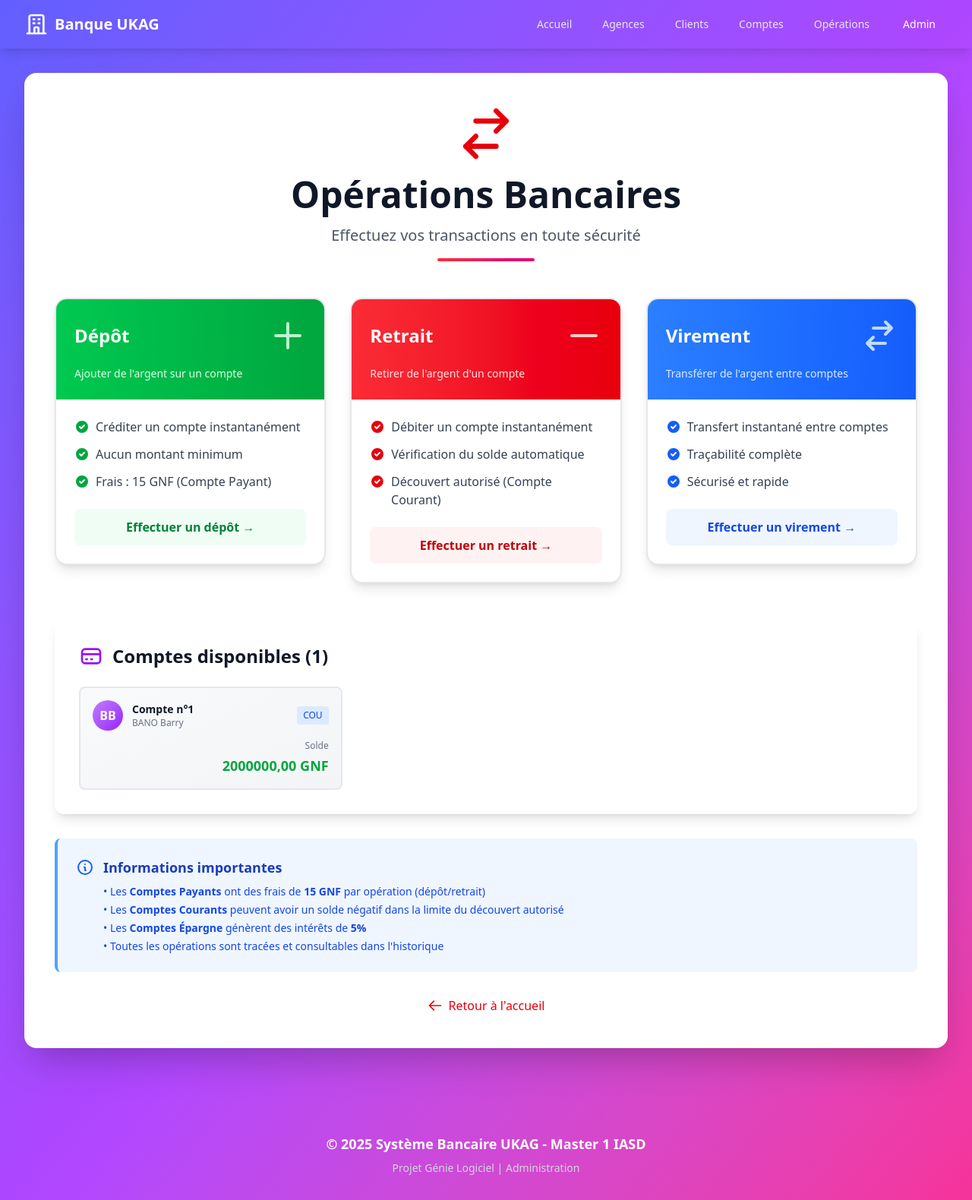
After one commit to Bano-Barry/banque-app-ukag, a Django app: page /operations/ in a window 1280 px wide. The commit adds this page. Shown: the whole page at 76% size. Run offline with Django 5.2, Linux system fonts and the light colour scheme; data comes from the database, SQL or seed files in the repository; both versions use the stored data as it was after the commit; some libraries are stand-ins or nearby versions.

Commit message:
Add deposit and operations templates for banking application

```diff
--- a/banque/templates/banque/compte_detail.html
+++ b/banque/templates/banque/compte_detail.html
@@ -1,5 +1,4 @@
-{% extends 'banque/base.html' %} {% block title %}Détails du Compte n°{{
-compte.code }} - Système Bancaire UKAG{% endblock %} {% block content %}
+{% extends 'banque/base.html' %} {% block title %}Détails du Compte n°{{compte.code }} - Système Bancaire UKAG{% endblock %} {% block content %}
 
 <!-- HEADER -->
 <div class="flex items-center justify-between mb-8">
@@ -341,8 +340,7 @@ compte.code }} - Système Bancaire UKAG{% endblock %} {% block content %}
           d="M12 8v4l3 3m6-3a9 9 0 11-18 0 9 9 0 0118 0z"
         ></path>
       </svg>
-      Historique des opérations ({{ operations|length }} dernière{{
-      operations|length|pluralize }})
+      Historique des opérations ({{ operations|length }} dernière{{ operations|length|pluralize }})
     </h3>
   </div>
 
--- /dev/null
+++ b/banque/templates/banque/operations.html
@@ -0,0 +1,237 @@
+{% extends 'banque/base.html' %}
+
+{% block title %}Opérations Bancaires - Système Bancaire UKAG{% endblock %}
+
+{% block content %}
+
+<!-- HEADER -->
+<div class="text-center mb-12">
+    <div class="flex justify-center mb-4">
+        <svg class="w-20 h-20 text-red-600" fill="none" stroke="currentColor" viewBox="0 0 24 24">
+            <path stroke-linecap="round" stroke-linejoin="round" stroke-width="2" d="M8 7h12m0 0l-4-4m4 4l-4 4m0 6H4m0 0l4 4m-4-4l4-4"></path>
+        </svg>
+    </div>
+    <h1 class="text-5xl font-extrabold text-gray-900 mb-4">
+        Opérations Bancaires
+    </h1>
+    <p class="text-xl text-gray-600">
+        Effectuez vos transactions en toute sécurité
+    </p>
+    <div class="mt-4 h-1 w-32 bg-gradient-to-r from-red-500 to-pink-600 mx-auto rounded-full"></div>
+</div>
+
+<!-- TYPES D'OPÉRATIONS -->
+<div class="grid grid-cols-1 md:grid-cols-3 gap-8 mb-12">
+    <!-- DÉPÔT -->
+    <a href="{% url 'depot' %}" class="group">
+        <div class="bg-white border-2 border-gray-200 rounded-2xl shadow-lg hover:shadow-2xl transition duration-300 overflow-hidden transform hover:-translate-y-2">
+            <div class="bg-gradient-to-r from-green-500 to-green-600 p-6 text-white">
+                <div class="flex items-center justify-between mb-4">
+                    <h3 class="text-2xl font-bold">Dépôt</h3>
+                    <svg class="w-12 h-12 text-green-200" fill="none" stroke="currentColor" viewBox="0 0 24 24">
+                        <path stroke-linecap="round" stroke-linejoin="round" stroke-width="2" d="M12 4v16m8-8H4"></path>
+                    </svg>
+                </div>
+                <p class="text-green-100 text-sm">Ajouter de l'argent sur un compte</p>
+            </div>
+            <div class="p-6">
+                <ul class="space-y-3 text-gray-700">
+                    <li class="flex items-start">
+                        <svg class="w-5 h-5 text-green-600 mr-2 mt-0.5" fill="currentColor" viewBox="0 0 20 20">
+                            <path fill-rule="evenodd" d="M10 18a8 8 0 100-16 8 8 0 000 16zm3.707-9.293a1 1 0 00-1.414-1.414L9 10.586 7.707 9.293a1 1 0 00-1.414 1.414l2 2a1 1 0 001.414 0l4-4z" clip-rule="evenodd"></path>
+                        </svg>
+                        <span>Créditer un compte instantanément</span>
+                    </li>
+                    <li class="flex items-start">
+                        <svg class="w-5 h-5 text-green-600 mr-2 mt-0.5" fill="currentColor" viewBox="0 0 20 20">
+                            <path fill-rule="evenodd" d="M10 18a8 8 0 100-16 8 8 0 000 16zm3.707-9.293a1 1 0 00-1.414-1.414L9 10.586 7.707 9.293a1 1 0 00-1.414 1.414l2 2a1 1 0 001.414 0l4-4z" clip-rule="evenodd"></path>
+                        </svg>
+                        <span>Aucun montant minimum</span>
+                    </li>
+                    <li class="flex items-start">
+                        <svg class="w-5 h-5 text-green-600 mr-2 mt-0.5" fill="currentColor" viewBox="0 0 20 20">
+                            <path fill-rule="evenodd" d="M10 18a8 8 0 100-16 8 8 0 000 16zm3.707-9.293a1 1 0 00-1.414-1.414L9 10.586 7.707 9.293a1 1 0 00-1.414 1.414l2 2a1 1 0 001.414 0l4-4z" clip-rule="evenodd"></path>
+                        </svg>
+                        <span>Frais : 15 GNF (Compte Payant)</span>
+                    </li>
+                </ul>
+                <div class="mt-6">
+                    <div class="bg-green-50 text-green-700 px-4 py-3 rounded-lg font-semibold text-center group-hover:bg-green-100 transition">
+                        Effectuer un dépôt →
+                    </div>
+                </div>
+            </div>
+        </div>
+    </a>
+
+    <!-- RETRAIT -->
+    <a href="{% url 'retrait' %}" class="group">
+        <div class="bg-white border-2 border-gray-200 rounded-2xl shadow-lg hover:shadow-2xl transition duration-300 overflow-hidden transform hover:-translate-y-2">
+            <div class="bg-gradient-to-r from-red-500 to-red-600 p-6 text-white">
+                <div class="flex items-center justify-between mb-4">
+                    <h3 class="text-2xl font-bold">Retrait</h3>
+                    <svg class="w-12 h-12 text-red-200" fill="none" stroke="currentColor" viewBox="0 0 24 24">
+                        <path stroke-linecap="round" stroke-linejoin="round" stroke-width="2" d="M20 12H4"></path>
+                    </svg>
+                </div>
+                <p class="text-red-100 text-sm">Retirer de l'argent d'un compte</p>
+            </div>
+            <div class="p-6">
+                <ul class="space-y-3 text-gray-700">
+                    <li class="flex items-start">
+                        <svg class="w-5 h-5 text-red-600 mr-2 mt-0.5" fill="currentColor" viewBox="0 0 20 20">
+                            <path fill-rule="evenodd" d="M10 18a8 8 0 100-16 8 8 0 000 16zm3.707-9.293a1 1 0 00-1.414-1.414L9 10.586 7.707 9.293a1 1 0 00-1.414 1.414l2 2a1 1 0 001.414 0l4-4z" clip-rule="evenodd"></path>
+                        </svg>
+                        <span>Débiter un compte instantanément</span>
+                    </li>
+                    <li class="flex items-start">
+                        <svg class="w-5 h-5 text-red-600 mr-2 mt-0.5" fill="currentColor" viewBox="0 0 20 20">
+                            <path fill-rule="evenodd" d="M10 18a8 8 0 100-16 8 8 0 000 16zm3.707-9.293a1 1 0 00-1.414-1.414L9 10.586 7.707 9.293a1 1 0 00-1.414 1.414l2 2a1 1 0 001.414 0l4-4z" clip-rule="evenodd"></path>
+                        </svg>
+                        <span>Vérification du solde automatique</span>
+                    </li>
+                    <li class="flex items-start">
+                        <svg class="w-5 h-5 text-red-600 mr-2 mt-0.5" fill="currentColor" viewBox="0 0 20 20">
+                            <path fill-rule="evenodd" d="M10 18a8 8 0 100-16 8 8 0 000 16zm3.707-9.293a1 1 0 00-1.414-1.414L9 10.586 7.707 9.293a1 1 0 00-1.414 1.414l2 2a1 1 0 001.414 0l4-4z" clip-rule="evenodd"></path>
+                        </svg>
+                        <span>Découvert autorisé (Compte Courant)</span>
+                    </li>
+                </ul>
+                <div class="mt-6">
+                    <div class="bg-red-50 text-red-700 px-4 py-3 rounded-lg font-semibold text-center group-hover:bg-red-100 transition">
+                        Effectuer un retrait →
+                    </div>
+                </div>
+            </div>
+        </div>
+    </a>
+
+    <!-- VIREMENT -->
+    <a href="{% url 'virement' %}" class="group">
+        <div class="bg-white border-2 border-gray-200 rounded-2xl shadow-lg hover:shadow-2xl transition duration-300 overflow-hidden transform hover:-translate-y-2">
+            <div class="bg-gradient-to-r from-blue-500 to-blue-600 p-6 text-white">
+                <div class="flex items-center justify-between mb-4">
+                    <h3 class="text-2xl font-bold">Virement</h3>
+                    <svg class="w-12 h-12 text-blue-200" fill="none" stroke="currentColor" viewBox="0 0 24 24">
+                        <path stroke-linecap="round" stroke-linejoin="round" stroke-width="2" d="M8 7h12m0 0l-4-4m4 4l-4 4m0 6H4m0 0l4 4m-4-4l4-4"></path>
+                    </svg>
+                </div>
+                <p class="text-blue-100 text-sm">Transférer de l'argent entre comptes</p>
+            </div>
+            <div class="p-6">
+                <ul class="space-y-3 text-gray-700">
+                    <li class="flex items-start">
+                        <svg class="w-5 h-5 text-blue-600 mr-2 mt-0.5" fill="currentColor" viewBox="0 0 20 20">
+                            <path fill-rule="evenodd" d="M10 18a8 8 0 100-16 8 8 0 000 16zm3.707-9.293a1 1 0 00-1.414-1.414L9 10.586 7.707 9.293a1 1 0 00-1.414 1.414l2 2a1 1 0 001.414 0l4-4z" clip-rule="evenodd"></path>
+                        </svg>
+                        <span>Transfert instantané entre comptes</span>
+                    </li>
+                    <li class="flex items-start">
+                        <svg class="w-5 h-5 text-blue-600 mr-2 mt-0.5" fill="currentColor" viewBox="0 0 20 20">
+                            <path fill-rule="evenodd" d="M10 18a8 8 0 100-16 8 8 0 000 16zm3.707-9.293a1 1 0 00-1.414-1.414L9 10.586 7.707 9.293a1 1 0 00-1.414 1.414l2 2a1 1 0 001.414 0l4-4z" clip-rule="evenodd"></path>
+                        </svg>
+                        <span>Traçabilité complète</span>
+                    </li>
+                    <li class="flex items-start">
+                        <svg class="w-5 h-5 text-blue-600 mr-2 mt-0.5" fill="currentColor" viewBox="0 0 20 20">
+                            <path fill-rule="evenodd" d="M10 18a8 8 0 100-16 8 8 0 000 16zm3.707-9.293a1 1 0 00-1.414-1.414L9 10.586 7.707 9.293a1 1 0 00-1.414 1.414l2 2a1 1 0 001.414 0l4-4z" clip-rule="evenodd"></path>
+                        </svg>
+                        <span>Sécurisé et rapide</span>
+                    </li>
+                </ul>
+                <div class="mt-6">
+                    <div class="bg-blue-50 text-blue-700 px-4 py-3 rounded-lg font-semibold text-center group-hover:bg-blue-100 transition">
+                        Effectuer un virement →
+                    </div>
+                </div>
+            </div>
+        </div>
+    </a>
+</div>
+
+<!-- LISTE DES COMPTES DISPONIBLES -->
+{% if comptes %}
+<div class="bg-white rounded-xl shadow-lg p-8 mb-8">
+    <h2 class="text-2xl font-bold text-gray-900 mb-6 flex items-center">
+        <svg class="w-8 h-8 text-purple-600 mr-3" fill="none" stroke="currentColor" viewBox="0 0 24 24">
+            <path stroke-linecap="round" stroke-linejoin="round" stroke-width="2" d="M3 10h18M7 15h1m4 0h1m-7 4h12a3 3 0 003-3V8a3 3 0 00-3-3H6a3 3 0 00-3 3v8a3 3 0 003 3z"></path>
+        </svg>
+        Comptes disponibles ({{ comptes|length }})
+    </h2>
+
+    <div class="grid grid-cols-1 md:grid-cols-2 lg:grid-cols-3 gap-4">
+        {% for compte in comptes %}
+        <a href="{% url 'compte_detail' compte.code %}" class="block bg-gradient-to-br from-gray-50 to-gray-100 border-2 border-gray-200 rounded-lg p-4 hover:shadow-lg hover:border-purple-300 transition duration-200">
+            <div class="flex items-center justify-between mb-3">
+                <div class="flex items-center">
+                    <div class="w-10 h-10 bg-gradient-to-br from-purple-400 to-purple-600 rounded-full flex items-center justify-center text-white font-bold mr-3">
+                        {{ compte.client.prenom|first }}{{ compte.client.nom|first }}
+                    </div>
+                    <div>
+                        <p class="text-sm font-bold text-gray-900">Compte n°{{ compte.code }}</p>
+                        <p class="text-xs text-gray-500">{{ compte.client.prenom }} {{ compte.client.nom }}</p>
+                    </div>
+                </div>
+                <span class="{% if compte.type_compte == 'EPARGNE' %}bg-green-100 text-green-700{% elif compte.type_compte == 'COURANT' %}bg-blue-100 text-blue-700{% else %}bg-orange-100 text-orange-700{% endif %} px-2 py-1 rounded text-xs font-medium">
+                    {{ compte.type_compte|slice:":3" }}
+                </span>
+            </div>
+            <div class="text-right">
+                <p class="text-xs text-gray-500 mb-1">Solde</p>
+                <p class="text-lg font-bold {% if compte.solde >= 0 %}text-green-600{% else %}text-red-600{% endif %}">
+                    {{ compte.solde }} GNF
+                </p>
+            </div>
+        </a>
+        {% endfor %}
+    </div>
+</div>
+{% else %}
+<div class="bg-yellow-50 border-l-4 border-yellow-400 p-6 rounded-lg mb-8">
+    <div class="flex items-start">
+        <svg class="w-6 h-6 text-yellow-600 mr-3 mt-0.5" fill="none" stroke="currentColor" viewBox="0 0 24 24">
+            <path stroke-linecap="round" stroke-linejoin="round" stroke-width="2" d="M12 9v2m0 4h.01m-6.938 4h13.856c1.54 0 2.502-1.667 1.732-3L13.732 4c-.77-1.333-2.694-1.333-3.464 0L3.34 16c-.77 1.333.192 3 1.732 3z"></path>
+        </svg>
+        <div>
+            <h3 class="text-lg font-bold text-yellow-800 mb-2">Aucun compte disponible</h3>
+            <p class="text-yellow-700">Vous devez d'abord créer des comptes bancaires avant d'effectuer des opérations.</p>
+            <a href="/admin/banque/compte/add/" target="_blank" class="inline-flex items-center mt-4 bg-yellow-600 hover:bg-yellow-700 text-white font-semibold px-4 py-2 rounded-lg transition">
+                <svg class="w-5 h-5 mr-2" fill="none" stroke="currentColor" viewBox="0 0 24 24">
+                    <path stroke-linecap="round" stroke-linejoin="round" stroke-width="2" d="M12 4v16m8-8H4"></path>
+                </svg>
+                Créer un compte
+            </a>
+        </div>
+    </div>
+</div>
+{% endif %}
+
+<!-- INFORMATIONS -->
+<div class="bg-blue-50 border-l-4 border-blue-400 p-6 rounded-lg">
+    <div class="flex items-start">
+        <svg class="w-6 h-6 text-blue-600 mr-3 mt-0.5" fill="none" stroke="currentColor" viewBox="0 0 24 24">
+            <path stroke-linecap="round" stroke-linejoin="round" stroke-width="2" d="M13 16h-1v-4h-1m1-4h.01M21 12a9 9 0 11-18 0 9 9 0 0118 0z"></path>
+        </svg>
+        <div>
+            <h3 class="text-lg font-bold text-blue-800 mb-2">Informations importantes</h3>
+            <ul class="text-blue-700 space-y-1 text-sm">
+                <li>• Les <strong>Comptes Payants</strong> ont des frais de <strong>15 GNF</strong> par opération (dépôt/retrait)</li>
+                <li>• Les <strong>Comptes Courants</strong> peuvent avoir un solde négatif dans la limite du découvert autorisé</li>
+                <li>• Les <strong>Comptes Épargne</strong> génèrent des intérêts de <strong>5%</strong></li>
+                <li>• Toutes les opérations sont tracées et consultables dans l'historique</li>
+            </ul>
+        </div>
+    </div>
+</div>
+
+<!-- LIEN RETOUR -->
+<div class="mt-8 text-center">
+    <a href="{% url 'home' %}" class="inline-flex items-center text-red-600 hover:text-red-800 font-medium transition">
+        <svg class="w-5 h-5 mr-2" fill="none" stroke="currentColor" viewBox="0 0 24 24">
+            <path stroke-linecap="round" stroke-linejoin="round" stroke-width="2" d="M10 19l-7-7m0 0l7-7m-7 7h18"></path>
+        </svg>
+        Retour à l'accueil
+    </a>
+</div>
+
+{% endblock %}
--- a/banque/views.py
+++ b/banque/views.py
@@ -1,6 +1,5 @@
-from django.shortcuts import render
-
 from django.shortcuts import render, redirect, get_object_or_404
+from  decimal import Decimal
 from django.contrib import messages
 from .models import Agence, Client, Compte, Operation
 
@@ -83,7 +82,7 @@ def depot(request):
     """Effectuer un dépôt"""
     if request.method == 'POST':
         compte_code = request.POST.get('compte')
-        montant = float(request.POST.get('montant'))
+        montant = Decimal(request.POST.get('montant'))
 
         try:
             compte = Compte.objects.get(code=compte_code)
@@ -102,7 +101,7 @@ def retrait(request):
     """Effectuer un retrait"""
     if request.method == 'POST':
         compte_code = request.POST.get('compte')
-        montant = float(request.POST.get('montant'))
+        montant = Decimal(request.POST.get('montant'))
 
         try:
             compte = Compte.objects.get(code=compte_code)
@@ -122,7 +121,7 @@ def virement(request):
     if request.method == 'POST':
         compte_source_code = request.POST.get('compte_source')
         compte_dest_code = request.POST.get('compte_dest')
-        montant = float(request.POST.get('montant'))
+        montant = Decimal(request.POST.get('montant'))
 
         try:
             compte_source = Compte.objects.get(code=compte_source_code)
```
Also changed, not shown: banque/templates/banque/depot.html (added, +126 -0 lines), db.sqlite3.
